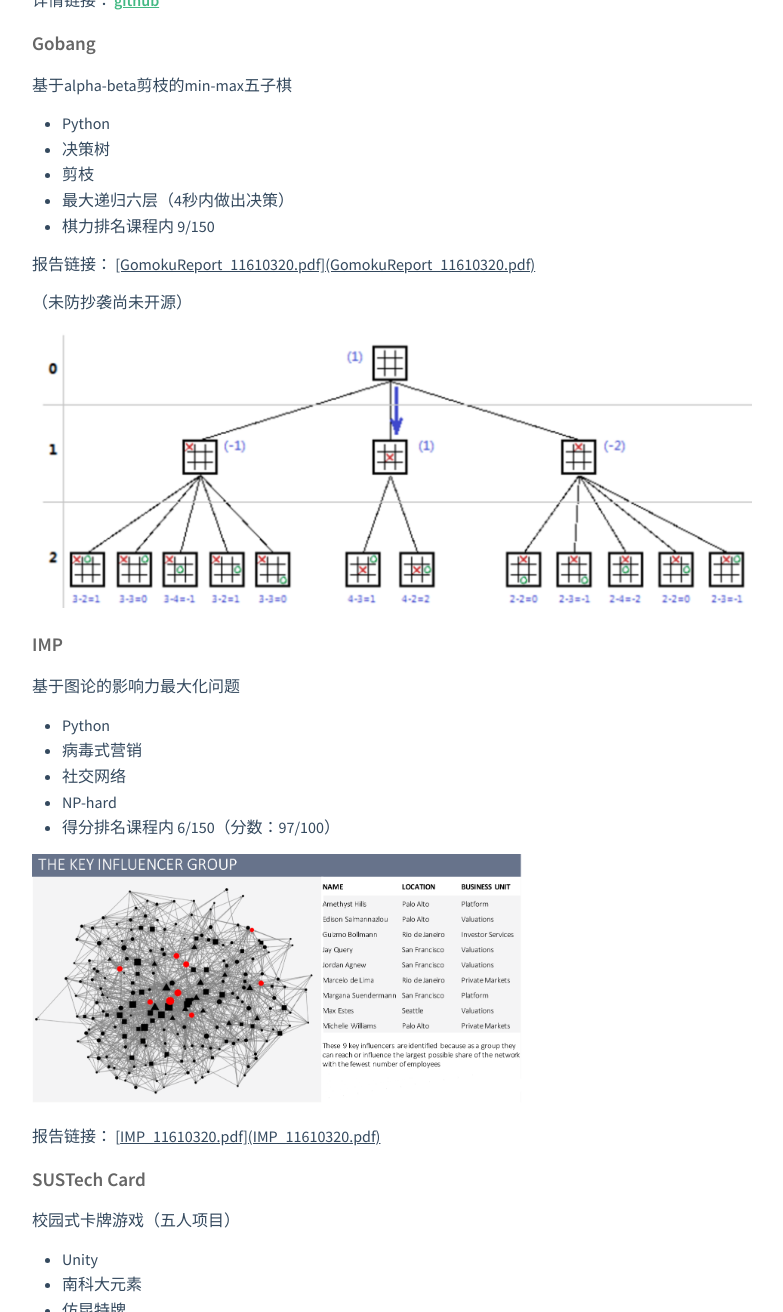
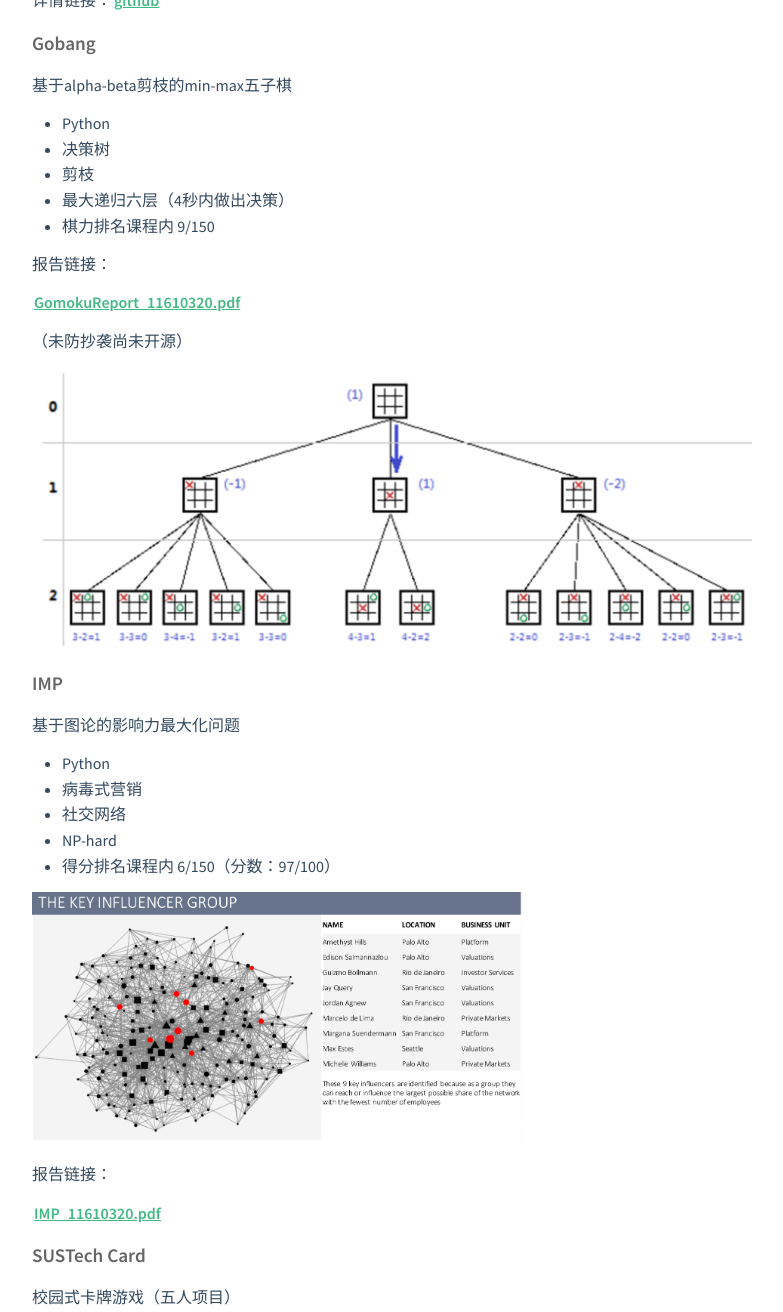
Before and after one commit to XinhhD/XinhhD.github.io, a Jekyll site: the page built from projects.md, in a window 1280 px wide and 1400 px high, scrolled down 1758 px, cut to the strip 6-1318 px from the top of the window. Shown: the whole strip, without its empty margins (248-1031 px from the left). Built offline with Jekyll 4.4.1, drawn with Linux system fonts in a browser that asks for light colours; nearby versions of some CDN libraries.

Commit message:
update ref pdf

```diff
--- a/projects.md
+++ b/projects.md
@@ -52,7 +52,11 @@ permalink: /projects
 - 最大递归六层（4秒内做出决策）
 - 棋力排名课程内 9/150
 
-报告链接： <u>[GomokuReport_11610320.pdf](GomokuReport_11610320.pdf)</u>
+报告链接：
+
+<div>
+ <a href="GomokuReport_11610320.pdf"> <u>GomokuReport_11610320.pdf</u></a>
+</div>
 
 （未防抄袭尚未开源）
 
@@ -76,7 +80,11 @@ permalink: /projects
 
 
 
-报告链接： [<u>IMP_11610320.pdf](IMP_11610320.pdf)</u>
+报告链接：
+
+<div>
+ <a href="IMP_11610320.pdf"> <u>IMP_11610320.pdf </u></a>
+</div>
 
 #### SUSTech Card
 
```
